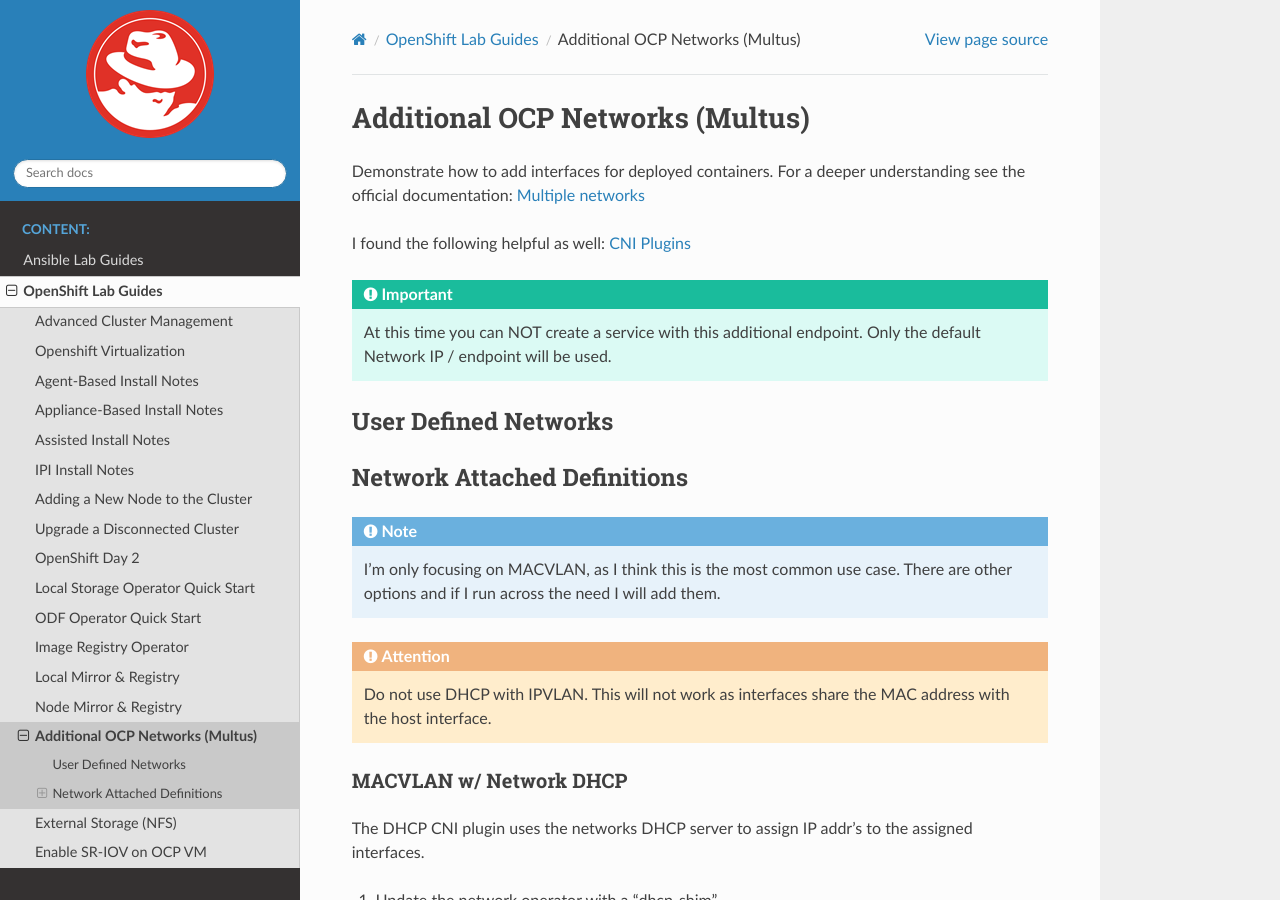
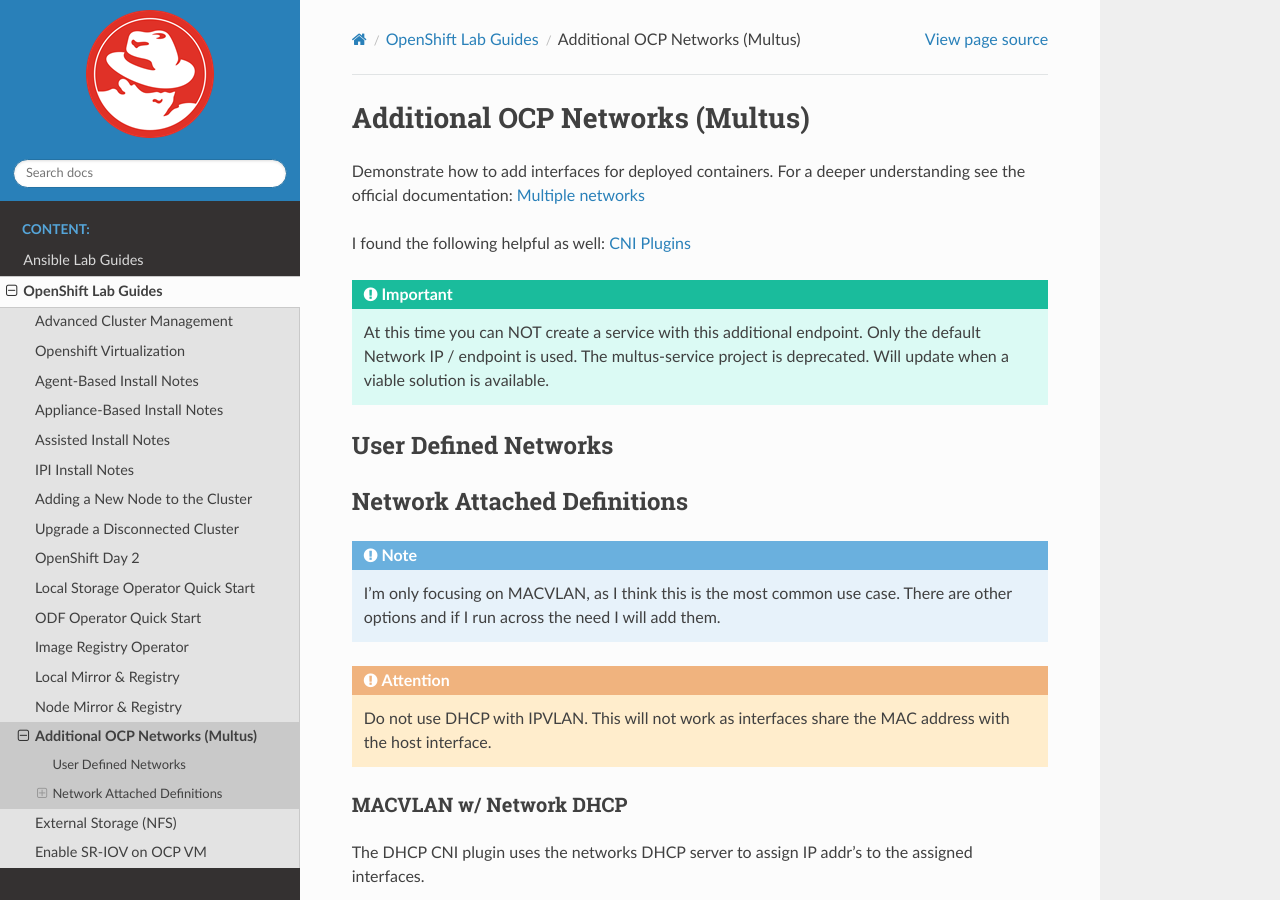
Before and after one commit to vtog/labGuides, a Sphinx documentation site: the page built from source/ocp/multus.rst, in a window 1280 px wide and 900 px high. Built offline with Sphinx 7.4.7 and the Read the Docs theme 3.1.0, drawn with Linux system fonts in a browser that asks for light colours; pages that are not in the unit, such as notebooks, are missing from menus.

Commit message:
feature gate link and multus service note update

```diff
--- a/source/ocp/multus.rst
+++ b/source/ocp/multus.rst
@@ -9,7 +9,8 @@
 `CNI Plugins <https://www.cni.dev/plugins/current/>`_
 
 .. important:: At this time you can NOT create a service with this additional
-   endpoint. Only the default Network IP / endpoint will be used.
+   endpoint. Only the default Network IP / endpoint is used. The multus-service
+   project is deprecated. Will update when a viable solution is available.
 
 User Defined Networks
 ---------------------
--- a/source/ocp/openshift-day2.rst
+++ b/source/ocp/openshift-day2.rst
@@ -934,7 +934,7 @@
 ------------
 
 .. seealso:: `Enabling features using feature gates
-   <https://docs.openshift.com/container-platform/4.16/nodes/clusters/nodes-cluster-enabling-features.html>`_
+   <https://docs.redhat.com/en/documentation/openshift_container_platform/4.19/html/nodes/working-with-clusters#nodes-cluster-enabling>`_
 
 Pod Disruption Budget
 ---------------------
```
